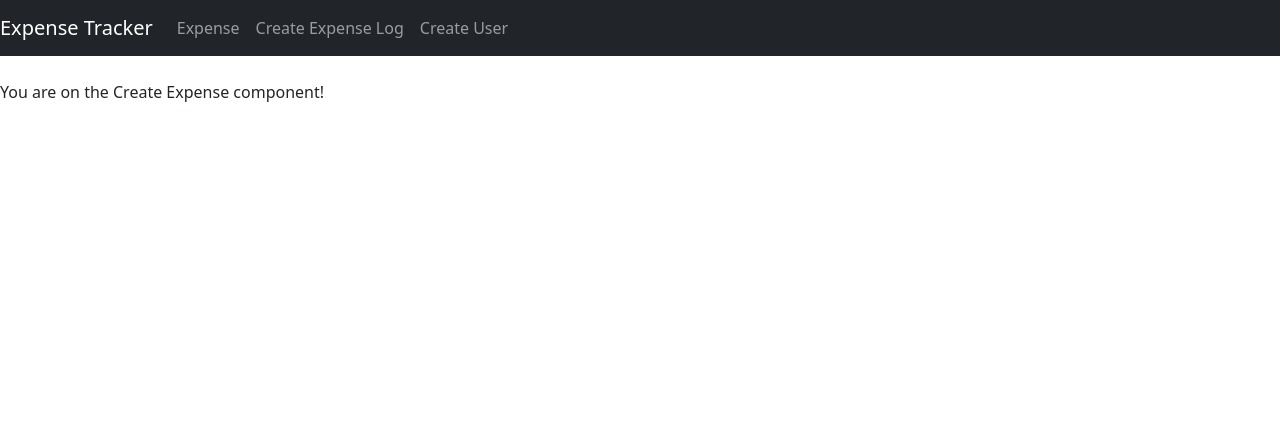
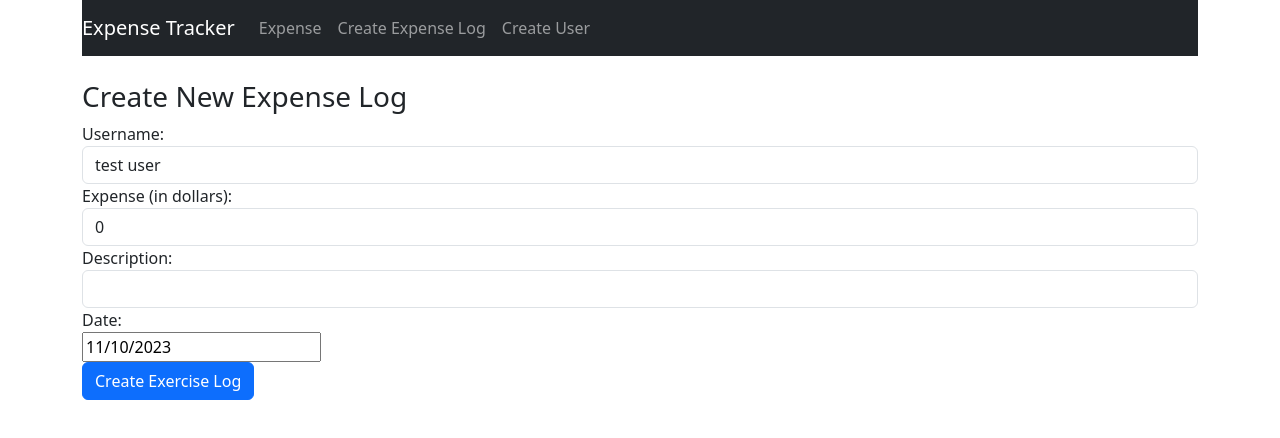
Before and after one commit to ruizbrian/Expense-Tracker, a React (Create React App) app in the folder frontend/: page /create in a window 1280 px wide. Shown: the top 438 px of the page. Built offline with nearby package versions, Linux system fonts and the light colour scheme.

Commit message:
complete frontend - unable to input user data

```diff
--- a/frontend/package.json
+++ b/frontend/package.json
@@ -7,6 +7,7 @@
     "@testing-library/react": "^13.4.0",
     "@testing-library/user-event": "^13.5.0",
     "react": "^18.2.0",
+    "react-datepicker": "^4.21.0",
     "react-dom": "^18.2.0",
     "react-router-dom": "^6.18.0",
     "react-scripts": "5.0.1",
--- a/frontend/src/App.js
+++ b/frontend/src/App.js
@@ -11,6 +11,7 @@
 function App() {
   return (
     <Router>
+      <div className="container">
         <Navbar />
         <br />
         <Routes>
@@ -19,6 +20,7 @@
           <Route path="/create" element={<CreateExpense />} />
           <Route path="/user" element={<CreateUser />} />
         </Routes>
+      </div>
     </Router>
   );
 }
--- a/frontend/src/components/create-expense.component.js
+++ b/frontend/src/components/create-expense.component.js
@@ -1,4 +1,6 @@
 import React, { Component } from 'react';
+import DatePicker from 'react-datepicker';
+import "react-datepicker/dist/react-datepicker.css"
 
 export default class CreateExpense extends Component {
     constructor(props) {
@@ -17,6 +19,13 @@
             date: new Date(),
             users: []
         }
+    }
+
+    componentDidMount() {
+        this.setState({
+            users: ['test user'],
+            username: 'test user'
+        })
     }
 
     onChangeUsername(e) {
@@ -61,7 +70,57 @@
     render() {
         return (
             <div>
-                <p>You are on the Create Expense component!</p>
+                <h3>Create New Expense Log</h3>
+                <form onSubmit={this.onSubmit}>
+                    <div className="form-group">
+                        <label>Username: </label>
+                        <select ref="userInput"
+                            required
+                            className="form-control"
+                            value={this.state.username}
+                            onChange={this.onChangeUsername}>
+                                {
+                                    this.state.users.map(function(user) {
+                                        return <option
+                                        key={user}
+                                        value={user}>{user}
+                                        </option>;
+                                    })
+                                }
+                            </select>
+                    </div>
+                    <div className="form-group">
+                        <label>Expense (in dollars): </label>
+                        <input
+                            type="text"
+                            className="form-control"
+                            value={this.state.duration}
+                            onChange={this.onChangeDuration}
+                            />
+                    </div>
+                    <div className="form-group">
+                        <label>Description: </label>
+                        <input type="text"
+                            required
+                            className="form-control"
+                            value={this.state.description}
+                            onChange={this.onChangeDescription}
+                            />
+                    </div>
+                    <div className="form-group">
+                        <label>Date: </label>
+                        <div>
+                            <DatePicker
+                                selected={this.state.date}
+                                onChange={this.ChangeDate}
+                                />
+                        </div>
+                    </div>
+
+                    <div className="form-group">
+                        <input type="submit" value="Create Exercise Log" className="btn btn-primary" />
+                    </div>
+                </form>
             </div>
         )
     }
--- a/frontend/src/components/create-user.component.js
+++ b/frontend/src/components/create-user.component.js
@@ -1,10 +1,55 @@
 import React, { Component } from 'react';
 
 export default class CreateUser extends Component {
+    constructor(props) {
+        super(props);
+
+        this.onChangeUsername = this.onChangeUsername.bind(this);
+        this.onSubmit = this.onSubmit.bind(this);
+
+        this.state = {
+            username : '',
+        }
+    }
+
+    onChangeUsername(e) {
+        this.state({
+            username: e.target.value
+        });
+    }
+
+    onSubmit(e) {
+        e.preventDefault();
+
+        const user = {
+            username: this.state.username,
+        }
+
+        console.log(user)
+
+        this.setState({
+            username: ''
+        })
+    }
+
     render() {
         return (
             <div>
-                <p>You are on the Create User component!</p>
+                <h3>Create New User</h3>
+                <form onSubmit={this.onSubmit}>
+                    <div className="form-group">
+                        <label>Username: </label>
+                        <input type="text"
+                            required
+                            className="form-control"
+                            value={this.state.username}
+                            onChange={this.onChangeUsername}
+                            />
+                    </div>
+                    <div className="form-group">
+                        <input type="submit" value="Create User" className="btn btn-primary" />
+                    </div>
+                </form>
             </div>
         )
     }
```
Also changed, not shown: 1 other file (tests, documents, lock files or other folders). Lines whose indentation alone changed are shown as unchanged.
